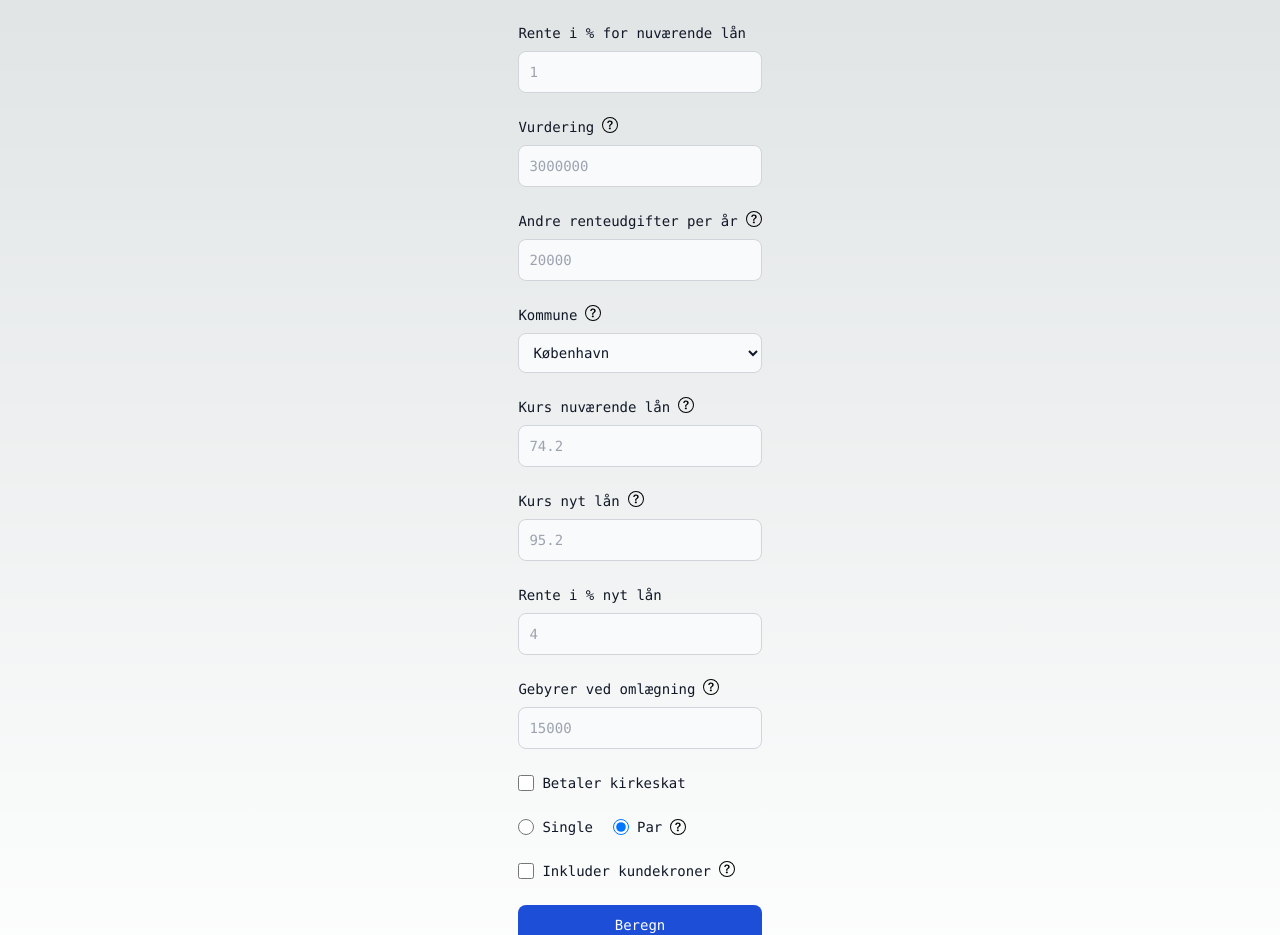
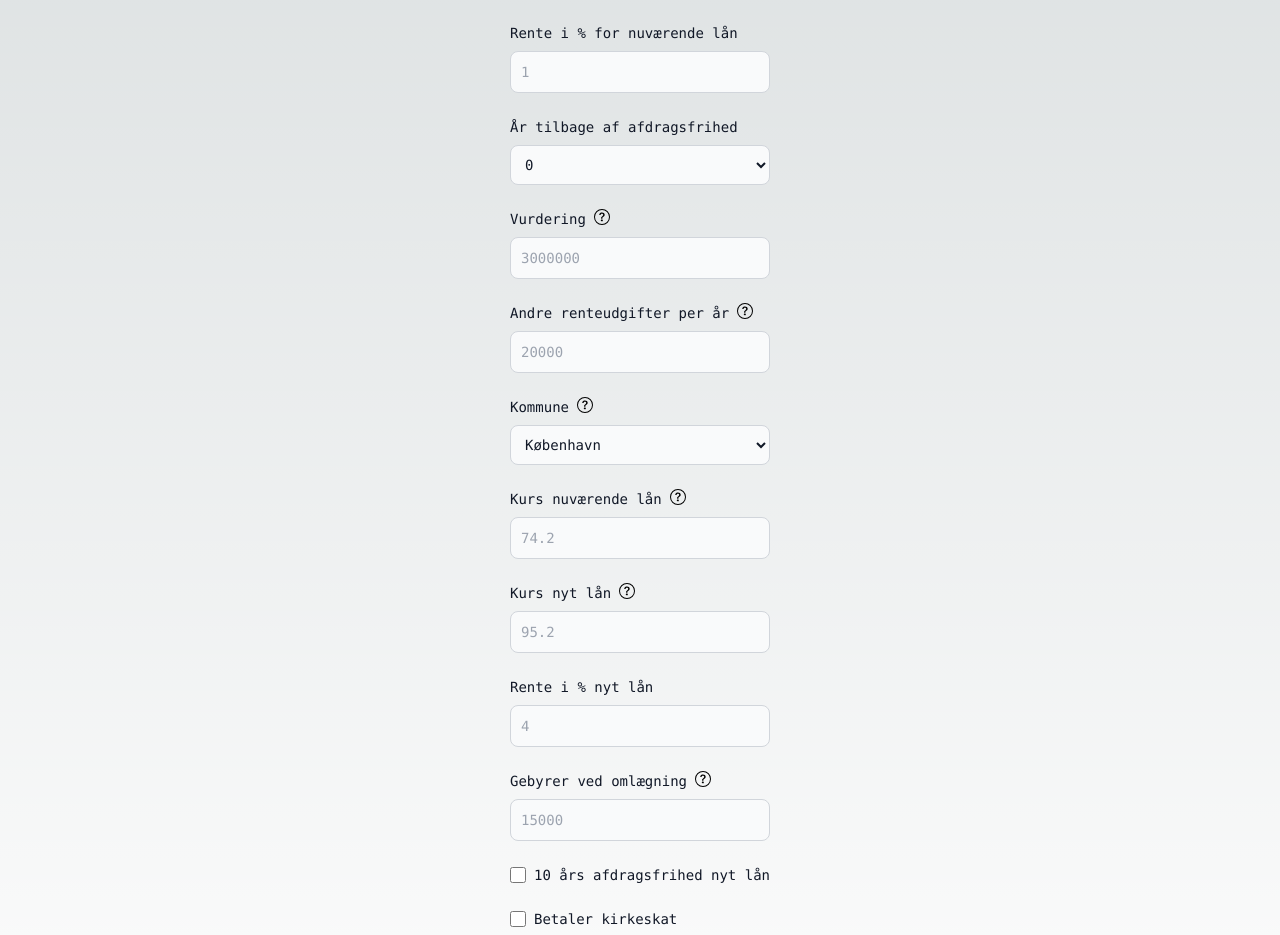
Before and after one commit to mathiastj/mortgage-refinancer, a Next.js app: page / in a window 1280 px wide. Shown: the part 379-1314 px from the top of the page. Built offline with nearby package versions, Linux system fonts and the light colour scheme.

Commit message:
Initial instalment free loan support without extra charge calculation

```diff
--- a/src/components/mortgage-input.tsx
+++ b/src/components/mortgage-input.tsx
@@ -62,6 +62,8 @@ export default function MortgageInput({
   const [churchTax, setChurchTax] = React.useState(defaultValues.churchTax)
   const [customerKroner, setCustomerKroner] = React.useState(defaultValues.customerKroner)
   const [municipality, setMunicipality] = React.useState<MunicipalityType>(defaultValues.municipality)
+  const [instalmentFreeYearsLeft, setInstalmentFreeYearsLeft] = React.useState<number>(0) // TODO defaultValues.instalmentFreeYearsLeft
+  const [newLoanInstalmentFree, setNewLoanInstalmentFree] = React.useState(false) // TODO: defaultValues.newLoanInstalmentFree
   const [copyLink, setCopyLink] = React.useState<null | string>(null)
 
   // Update the default values when the query params load
@@ -84,6 +86,10 @@ export default function MortgageInput({
 
   const onCustomerKronerChange = () => {
     setCustomerKroner(!customerKroner)
+  }
+
+  const onNewLoanInstalmentFreeChange = () => {
+    setNewLoanInstalmentFree(!newLoanInstalmentFree)
   }
 
   const onSingleChange = (e: React.ChangeEvent<HTMLInputElement>) => {
@@ -118,10 +124,12 @@ export default function MortgageInput({
       estimatedPrice: Number(target.estimated_price.value),
       otherInterestPerYear: Number(target.other_interest_per_year.value),
       currentPrice: Number(target.current_price.value),
+      instalmentFreeYearsLeft,
       single,
       churchTax,
       municipality,
       customerKroner,
+      newLoanInstalmentFree,
       currentPriceNewLoan: Number(target.current_price_new_loan.value),
       feesNewLoan: Number(target.fees_new_loan.value),
       interestNewLoan: Number(target.interest_new_loan.value)
@@ -210,6 +218,23 @@ export default function MortgageInput({
               required
               defaultValue={defaultValues.interest}
             />
+          </div>
+          <div>
+            <LabelWithTooltip inputId="instalment_free_years_left" label="År tilbage af afdragsfrihed" />
+            <select
+              id="instalment_free_years_left"
+              name="instalment_free_years_left"
+              className="bg-gray-50 border border-gray-300 text-gray-900 text-sm rounded-lg focus:ring-blue-500 focus:border-blue-500 block w-full p-2.5 dark:bg-gray-700 dark:border-gray-600 dark:placeholder-gray-400 dark:text-white dark:focus:ring-blue-500 dark:focus:border-blue-500"
+              value={instalmentFreeYearsLeft}
+              onChange={e => setInstalmentFreeYearsLeft(Number(e.target.value))}
+            >
+              {/* Add years 0 through 10 */}
+              {Array.from({ length: 11 }, (v, i) => i).map(year => (
+                <option key={year} value={year}>
+                  {year}
+                </option>
+              ))}
+            </select>
           </div>
           <div>
             <LabelWithTooltip
@@ -325,6 +350,24 @@ export default function MortgageInput({
         <div className="flex items-start mb-6">
           <div className="flex items-center h-5">
             <input
+              id="instalment_free_new_loan"
+              type="checkbox"
+              value=""
+              className="w-4 h-4 border border-gray-300 rounded bg-gray-50 focus:ring-3 focus:ring-blue-300 dark:bg-gray-700 dark:border-gray-600 dark:focus:ring-blue-600 dark:ring-offset-gray-800"
+              checked={newLoanInstalmentFree}
+              onChange={onNewLoanInstalmentFreeChange}
+            />
+          </div>
+          <label
+            htmlFor="instalment_free_new_loan"
+            className="ml-2 text-sm font-medium text-gray-900 dark:text-gray-300"
+          >
+            10 års afdragsfrihed nyt lån
+          </label>
+        </div>
+        <div className="flex items-start mb-6">
+          <div className="flex items-center h-5">
+            <input
               id="church_tax"
               type="checkbox"
               value=""
--- a/src/lib/calculate-loan.ts
+++ b/src/lib/calculate-loan.ts
@@ -36,7 +36,8 @@ export const calculateLoan = (loanInfo: AllLoanInfo): TotalCalculation => {
     otherInterestPerYear: loanInfo.otherInterestPerYear,
     single: loanInfo.single,
     churchTax: loanInfo.churchTax,
-    municipality: loanInfo.municipality
+    municipality: loanInfo.municipality,
+    instalmentFreeYearsLeft: loanInfo.newLoanInstalmentFree ? 10 : 0
   })
 
   const loanDifference = calculateLoanDifference(oldCalculatedLoan, newCalculatedLoan)
@@ -133,6 +134,8 @@ const calculateAnnuityLoan = (loanInfo: BasicLoanInfo): CalculatedLoan => {
     // Calculate payments per quarter/term
     for (let quarters = 0; quarters < QUARTERS_PER_YEAR; quarters++) {
       const quarterlyTermsLeft = (loanInfo.yearsLeft - years) * QUARTERS_PER_YEAR - quarters
+      // const quartersPassed = years * QUARTERS_PER_YEAR + quarters
+      // const instalmentFreeQuartersLeft = loanInfo.instalmentFreeYearsLeft * QUARTERS_PER_YEAR - quarters
       yearlyPayments = calculateQuarterlyPayments(loanInfo, quarterlyTermsLeft, principalLeft, yearlyPayments)
     }
 
@@ -188,15 +191,17 @@ function calculateQuarterlyPayments(
   const interestPercent = loanInfo.interest / 100
   const extraChargePercent = loanInfo.extraCharge / 100
   const principalLeftForQuarter = principalLeft - yearlyPayments.yearlyInstalment
+  const quartersPassed = loanInfo.yearsLeft * QUARTERS_PER_YEAR - quarterlyTermsLeft
+  const instalmentFreeQuartersLeft = loanInfo.instalmentFreeYearsLeft * QUARTERS_PER_YEAR - quartersPassed
 
   const interest = (principalLeftForQuarter * interestPercent) / QUARTERS_PER_YEAR
   const pricePreTaxPreExtra =
     (principalLeftForQuarter * interestPercent) /
     QUARTERS_PER_YEAR /
     (1 - Math.pow(1 + interestPercent / QUARTERS_PER_YEAR, -quarterlyTermsLeft))
-  const instalment = pricePreTaxPreExtra - interest
+  const instalment = instalmentFreeQuartersLeft > 0 ? 0 : pricePreTaxPreExtra - interest
   const extraCharge = (principalLeftForQuarter * extraChargePercent) / QUARTERS_PER_YEAR
-  const pricePreTax = pricePreTaxPreExtra + extraCharge
+  const pricePreTax = instalmentFreeQuartersLeft > 0 ? interest + extraCharge : pricePreTaxPreExtra + extraCharge
 
   return {
     yearlyExtraCharge: yearlyPayments.yearlyExtraCharge + extraCharge,
@@ -228,20 +233,24 @@ const LOAN_INTERVALS = [
   {
     from: 0,
     to: 0.4,
-    charge: 0.45
+    charge: 0.45,
+    instalmentFreeExtraCharge: 0.1
   },
   {
     from: 0.4,
     to: 0.6,
-    charge: 0.85
+    charge: 0.85,
+    instalmentFreeExtraCharge: 0.3
   },
   {
     from: 0.6,
     to: 0.8,
-    charge: 1.2
+    charge: 1.2,
+    instalmentFreeExtraCharge: 0.8
   }
 ]
 
+// TODO: Use instalmentFreeExtraCharge
 export const calculateExtraCharge = (loanInfo: AllLoanInfo): number => {
   const loanPercentageOfPropertyValue = loanInfo.principal / loanInfo.estimatedPrice
 
--- a/src/lib/types.ts
+++ b/src/lib/types.ts
@@ -6,6 +6,7 @@ export type BasicLoanInfo = {
   extraCharge: number
   interest: number
   otherInterestPerYear: number
+  instalmentFreeYearsLeft: number
   single: boolean
   churchTax: boolean
   municipality: MunicipalityType
@@ -16,11 +17,13 @@ export type AllLoanInfo = {
   yearsLeft: number
   extraCharge: number
   interest: number
+  instalmentFreeYearsLeft: number
   estimatedPrice: number
   otherInterestPerYear: number
   currentPrice: number
   single: boolean
   churchTax: boolean
+  newLoanInstalmentFree: boolean
   municipality: MunicipalityType
   customerKroner: boolean
   feesNewLoan: number
@@ -38,6 +41,7 @@ export type CalculatedLoan = {
   pricePostTax: number
 }[]
 
+// TODO: add extra charge difference
 export type LoanDifference =
   | {
       principalOldLoan: number
```
